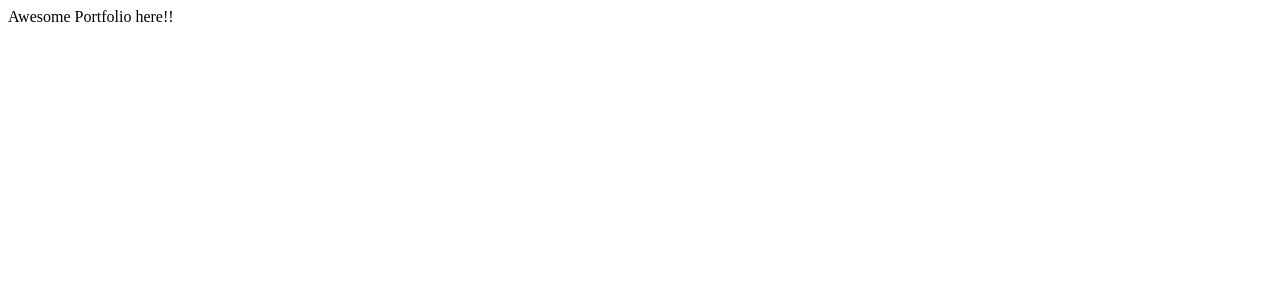
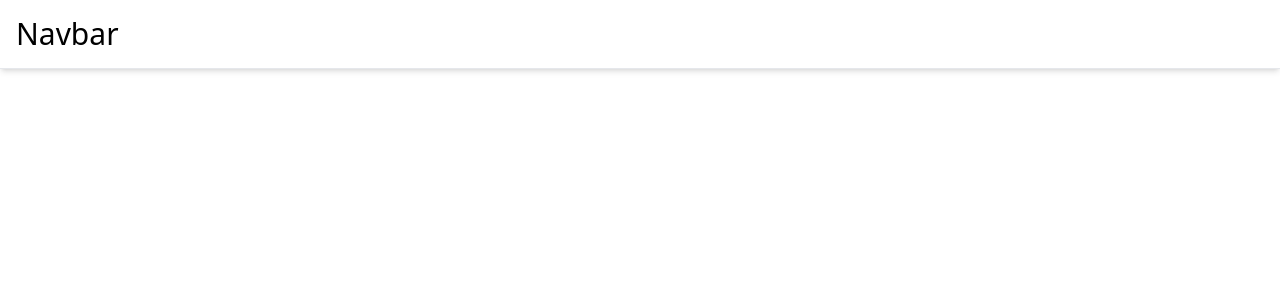
Before and after one commit to TKNRFJK1208/portfolio-2023, a Nuxt app: page / in a window 1280 px wide. Shown: the top 300 px of the page. Built offline with nearby package versions, Linux system fonts and the light colour scheme.

Commit message:
added tailwindcss

```diff
--- a/app.vue
+++ b/app.vue
@@ -1,5 +1,8 @@
 <template>
   <div>
-    Awesome Portfolio here!!
+    <!-- navbar -->
+    <header class="sticky top-0 z-50 flex justify-between items-center space-x-1 border-b bg-white p-4 shadow-md">
+      <a class="text-3xl font-0mono" href="">Navbar</a>
+    </header>
   </div>
 </template>
--- a/nuxt.config.ts
+++ b/nuxt.config.ts
@@ -1,2 +1,6 @@
 // https://nuxt.com/docs/api/configuration/nuxt-config
-export default defineNuxtConfig({})
+export default defineNuxtConfig({
+  modules: [
+    "@nuxtjs/tailwindcss",
+  ]
+})
--- a/package.json
+++ b/package.json
@@ -9,5 +9,8 @@
   },
   "devDependencies": {
     "nuxt": "^3.2.3"
+  },
+  "dependencies": {
+    "@nuxtjs/tailwindcss": "^6.1.3"
   }
 }
```
Also changed, not shown: 1 other file (tests, documents, lock files or other folders).
